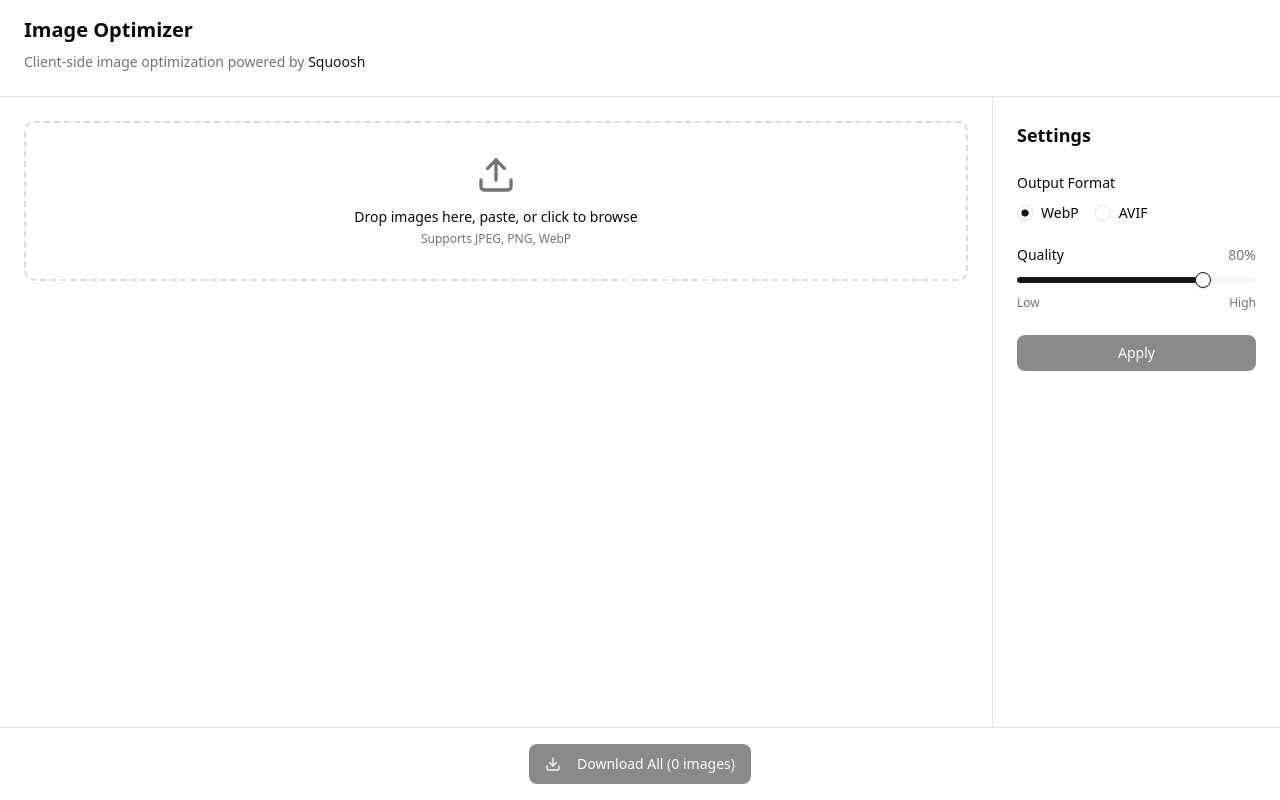
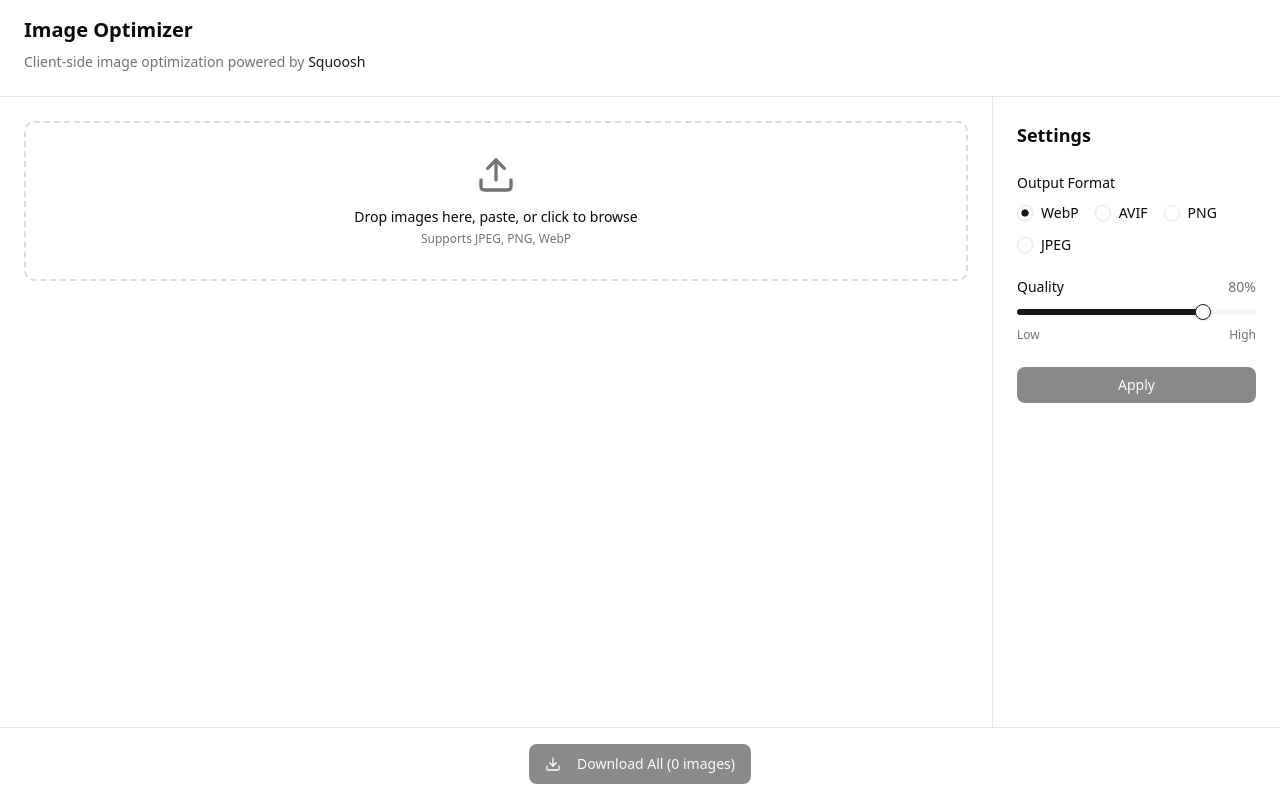
Before and after one commit to dev2820/image-optimizer, a React (Vite) app: page / in a window 1280 px wide. Shown: the top 800 px of the page. Built offline with nearby package versions, Linux system fonts and the light colour scheme.

Commit message:
feat: add png, jpeg convert

```diff
--- a/src/components/SettingsPanel.tsx
+++ b/src/components/SettingsPanel.tsx
@@ -44,7 +44,7 @@ export function SettingsPanel({
         <RadioGroup
           value={localSettings.format}
           onValueChange={handleFormatChange}
-          className="flex gap-4"
+          className="flex gap-4 flex-wrap"
         >
           <div className="flex items-center space-x-2">
             <RadioGroupItem value="webp" id="webp" />
@@ -58,9 +58,22 @@ export function SettingsPanel({
               AVIF
             </Label>
           </div>
+          <div className="flex items-center space-x-2">
+            <RadioGroupItem value="png" id="png" />
+            <Label htmlFor="png" className="cursor-pointer">
+              PNG
+            </Label>
+          </div>
+          <div className="flex items-center space-x-2">
+            <RadioGroupItem value="jpeg" id="jpeg" />
+            <Label htmlFor="jpeg" className="cursor-pointer">
+              JPEG
+            </Label>
+          </div>
         </RadioGroup>
       </div>
 
+      {localSettings.format !== 'png' && (
         <div className="space-y-3">
           <div className="flex items-center justify-between">
             <Label className="text-sm font-medium">Quality</Label>
@@ -80,6 +93,7 @@ export function SettingsPanel({
             <span>High</span>
           </div>
         </div>
+      )}
 
       <Button onClick={handleApply} disabled={!hasChanges} className="w-full">
         Apply
--- a/src/lib/image-processor.ts
+++ b/src/lib/image-processor.ts
@@ -32,12 +32,23 @@ export async function encodeImage(
   format: OutputFormat,
   quality: number,
 ): Promise<ArrayBuffer> {
-  if (format === 'webp') {
-    const { encode } = await import('@jsquash/webp')
-    return encode(imageData, { quality })
-  } else {
-    const { encode } = await import('@jsquash/avif')
-    return encode(imageData, { quality, speed: 6 })
+  switch (format) {
+    case 'webp': {
+      const { encode } = await import('@jsquash/webp')
+      return encode(imageData, { quality })
+    }
+    case 'avif': {
+      const { encode } = await import('@jsquash/avif')
+      return encode(imageData, { quality, speed: 6 })
+    }
+    case 'png': {
+      const { encode } = await import('@jsquash/png')
+      return encode(imageData)
+    }
+    case 'jpeg': {
+      const { encode } = await import('@jsquash/jpeg')
+      return encode(imageData, { quality })
+    }
   }
 }
 
--- a/src/types/index.ts
+++ b/src/types/index.ts
@@ -1,4 +1,4 @@
-export type OutputFormat = 'webp' | 'avif'
+export type OutputFormat = 'webp' | 'avif' | 'png' | 'jpeg'
 
 export interface Settings {
   format: OutputFormat
--- a/src/utils/download.ts
+++ b/src/utils/download.ts
@@ -10,7 +10,13 @@ export function downloadBuffer(
   filename: string,
   format: OutputFormat,
 ) {
-  const mimeType = format === 'webp' ? 'image/webp' : 'image/avif'
+  const mimeTypes: Record<OutputFormat, string> = {
+    webp: 'image/webp',
+    avif: 'image/avif',
+    png: 'image/png',
+    jpeg: 'image/jpeg',
+  }
+  const mimeType = mimeTypes[format]
   const blob = new Blob([buffer], { type: mimeType })
   saveAs(blob, filename)
 }
```
Lines whose indentation alone changed are shown as unchanged.
